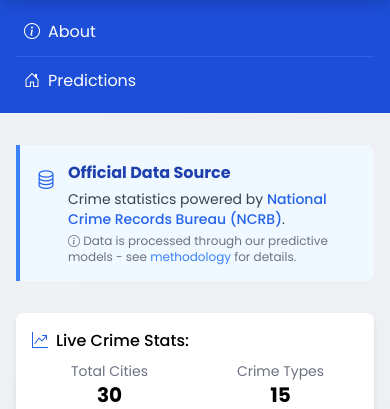
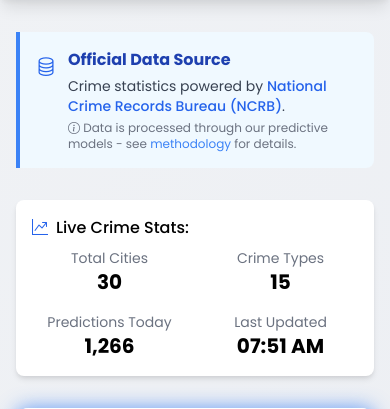
Before and after one commit to DAKSHSHARMA2901/CrimeRate-AI, a Flask app: template templates/index.html in a window 390 px wide. Shown: the part 56-465 px from the top of the page. Run offline with Flask 3, Linux system fonts and the light colour scheme; the template is opened without the code that fills it, so the values that code supplies are empty; parts of the project's set-up code (start-up, migrations or seed data) failed here and were passed over.

Commit message:
Update index.html

```diff
--- a/templates/index.html
+++ b/templates/index.html
@@ -86,13 +86,14 @@
     </style>
 </head>
 <body class="min-h-screen">
-      <!-- Enhanced Navigation -->
+    <!-- Navigation Bar -->
 <nav class="bg-gradient-to-r from-blue-600 to-blue-800 text-white shadow-lg sticky top-0 z-50">
     <div class="container mx-auto px-4 py-3 flex justify-between items-center">
         <a href="{{ url_for('index') }}" class="text-xl font-bold flex items-center hover:text-blue-200 transition duration-200">
             <i class="bi bi-shield-lock mr-2"></i>
             <span>CrimeRate<span class="text-blue-200">AI</span></span>
         </a>
+        <!-- Desktop Menu -->
         <div class="hidden md:flex space-x-6">
             <a href="{{ url_for('about') }}" class="nav-link py-1 flex items-center font-medium">
                 <i class="bi bi-info-circle mr-2"></i> About
@@ -101,14 +102,15 @@
                 <i class="bi bi-house-door mr-2"></i> Predictions
             </a>
         </div>
+        <!-- Hamburger Icon -->
         <button id="mobileMenuButton" class="md:hidden text-2xl focus:outline-none">
             <i class="bi bi-list"></i>
         </button>
     </div>
 </nav>
 
-    <!-- Mobile Menu -->
-    <div id="mobileMenu" class="md:hidden bg-blue-700 w-full">
+<!-- Mobile Menu (Hidden by default) -->
+<div id="mobileMenu" class="hidden md:hidden bg-blue-700 w-full">
     <div class="container mx-auto px-4 py-2 flex flex-col">
         <a href="{{ url_for('about') }}" class="mobile-menu-item py-3 px-2 flex items-center text-white border-b border-blue-600">
             <i class="bi bi-info-circle mr-2"></i> About
@@ -118,6 +120,7 @@
         </a>
     </div>
 </div>
+
     <!-- Main Content -->
     <main class="container mx-auto px-4 py-8">
 
```
Lines whose indentation alone changed are shown as unchanged.
